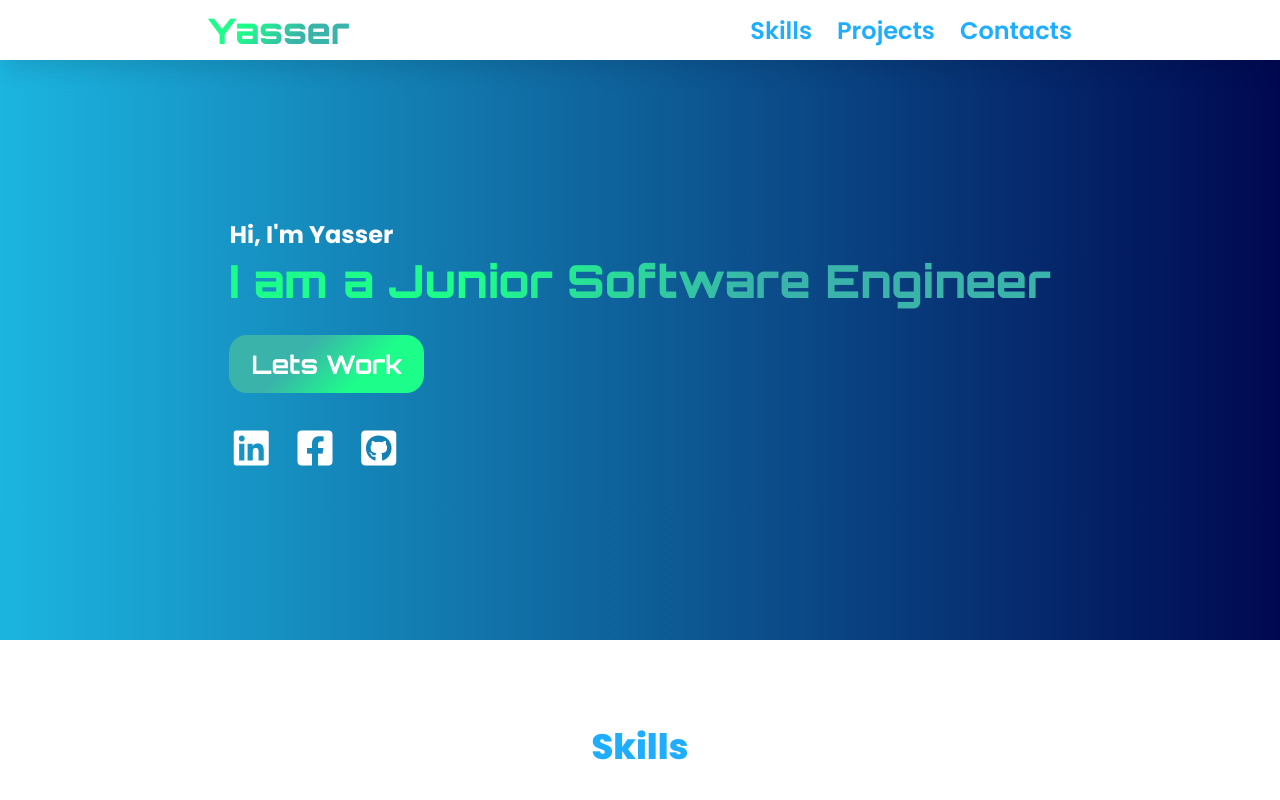
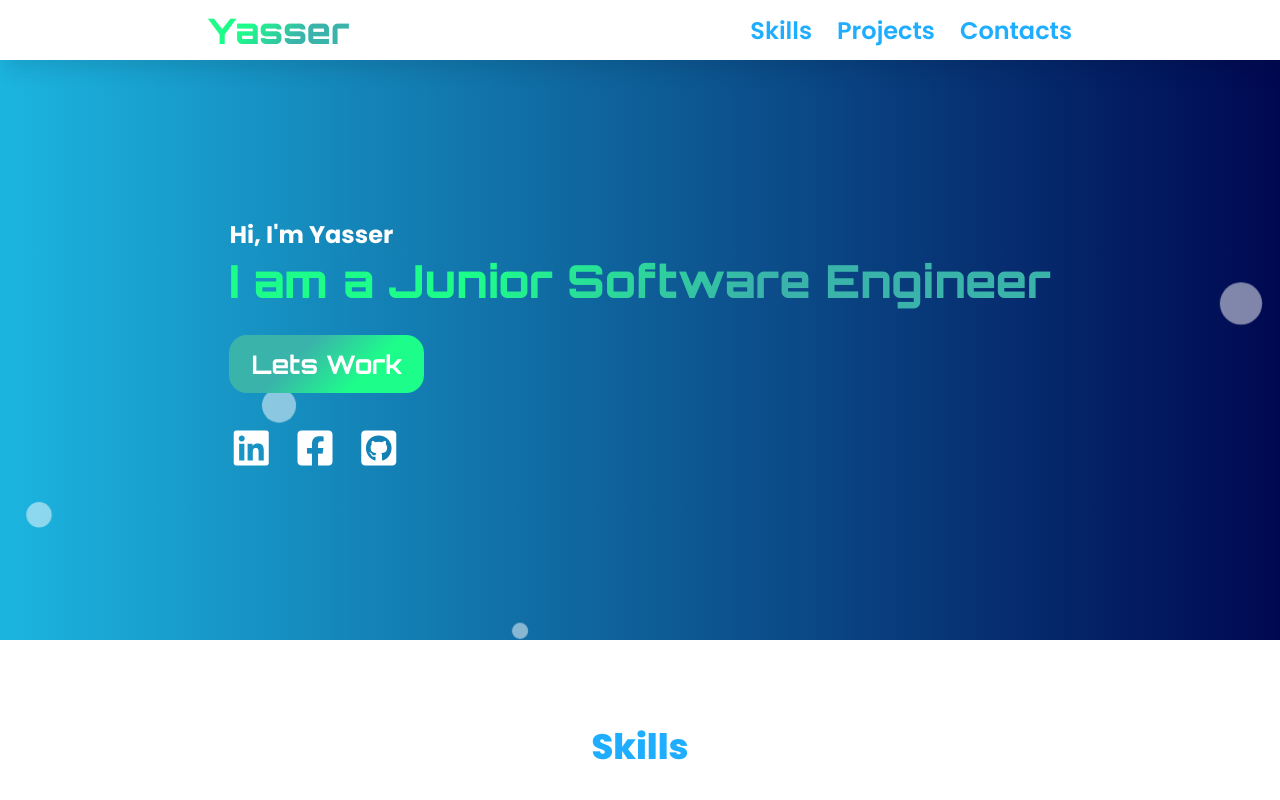
Before and after one commit to YazzerAbdalla/PortfolioReact, a React (Vite) app: page / in a window 1280 px wide. Shown: the top 800 px of the page. Built offline with nearby package versions, Linux system fonts and the light colour scheme.

Commit message:
adding animations

```diff
--- a/src/App.css
+++ b/src/App.css
@@ -7,6 +7,8 @@
   padding: 0;
   box-sizing: border-box;
   scroll-behavior: smooth;
+  background-color: transparent;
+  z-index: 1;
 }
 
 section {
--- a/src/App.tsx
+++ b/src/App.tsx
@@ -7,6 +7,7 @@ import Main from "./components/Main";
 import Projects from "./components/Projects";
 import Contact from "./components/Contact";
 import Footer from "./components/Footer";
+import Animation from "./components/Animation";
 
 function App() {
   const [count, setCount] = useState(0);
@@ -18,6 +19,7 @@ function App() {
       <Projects />
       <Contact />
       <Footer />
+      <Animation />
     </>
   );
 }
--- /dev/null
+++ b/src/components/Animation.css
@@ -0,0 +1,50 @@
+.ani-container {
+  position: absolute;
+  top: 0;
+  left: 0;
+  width: 100%;
+  height: 100vh;
+  /* overflow: hidden; */
+  z-index: 0;
+}
+.bubbles {
+  position: relative;
+  display: flex;
+  justify-content: space-between;
+}
+.bubbles span {
+  position: relative;
+  width: 70px;
+  aspect-ratio: 1;
+  margin: 0 4px;
+  border-radius: 50%;
+  background-color: rgba(255, 255, 255, 0.5);
+  animation: animate 5s linear infinite;
+}
+.bubbles span:nth-child(1) {
+  animation-duration: calc(50s / 11);
+}
+.bubbles span:nth-child(2) {
+  animation-duration: calc(50s / 12);
+}
+.bubbles span:nth-child(3) {
+  animation-duration: calc(50s / 18);
+}
+.bubbles span:nth-child(4) {
+  animation-duration: calc(50s / 24);
+}
+.bubbles span:nth-child(5) {
+  animation-duration: calc(50s / 16);
+}
+.bubbles span:nth-child(6) {
+  animation-duration: calc(50s / 21);
+}
+
+@keyframes animate {
+  0% {
+    transform: translateY(100vh) scale(0);
+  }
+  100% {
+    transform: translateY(-10vh) scale(1);
+  }
+}
--- /dev/null
+++ b/src/components/Animation.tsx
@@ -0,0 +1,21 @@
+import React from "react";
+import "./Animation.css";
+
+const Animation = () => {
+  return (
+    <div className="ani-container">
+      <div className="bubbles">
+        <span></span>
+        <span></span>
+        <span></span>
+        <span></span>
+        <span></span>
+        <span></span>
+
+
+      </div>
+    </div>
+  );
+};
+
+export default Animation;
```
